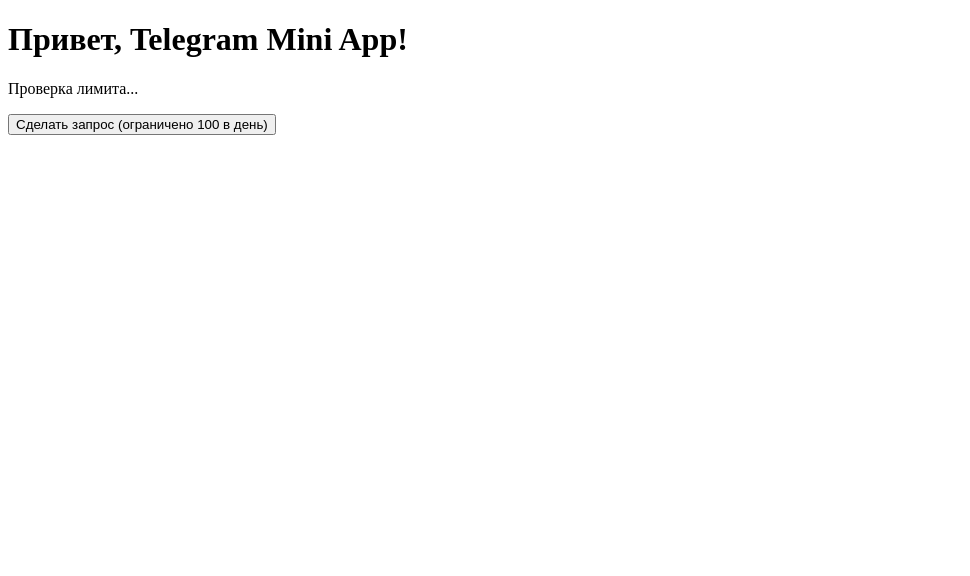
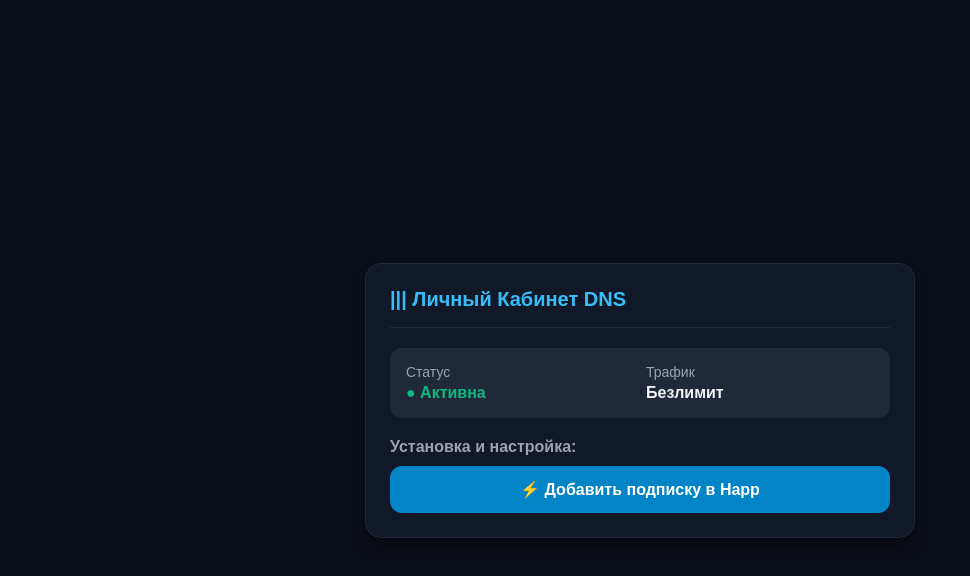
Before and after one commit to fckingcryxanz/vless-ez, a plain HTML site: page index.html in a window 1280 px wide. Shown: the whole page, without its empty margins (0-970 px from the left). Drawn offline with Linux system fonts and the light colour scheme.

Commit message:
Update index.html

```diff
--- a/index.html
+++ b/index.html
@@ -1,17 +1,41 @@
 <!DOCTYPE html>
 <html lang="ru">
 <head>
-  <meta charset="UTF-8">
-  <meta name="viewport" content="width=device-width, initial-scale=1.0">
-  <title>Мой Telegram Mini App</title>
-  <link rel="stylesheet" href="style.css">
-  <script src="https://telegram.org/js/telegram-web-app.js"></script>
+    <meta charset="UTF-8">
+    <meta name="viewport" content="width=device-width, initial-scale=1.0">
+    <title>Моя Подписка V2Ray</title>
+    <style>
+        body { background-color: #0b0f19; color: #f3f4f6; font-family: sans-serif; display: flex; justify-content: center; align-items: center; min-height: 100vh; margin: 0; }
+        .card { background-color: #111827; border: 1px solid #1f2937; border-radius: 16px; padding: 24px; width: 90%; max-width: 500px; box-shadow: 0 10px 15px -3px rgba(0,0,0,0.5); }
+        .header { display: flex; align-items: center; justify-content: space-between; border-bottom: 1px solid #1f2937; padding-bottom: 16px; margin-bottom: 20px; }
+        .title { font-size: 20px; font-weight: bold; color: #38bdf8; }
+        .status-box { background-color: #1f2937; border-radius: 12px; padding: 16px; margin-bottom: 20px; display: grid; grid-template-columns: 1fr 1fr; gap: 12px; }
+        .status-item { font-size: 14px; color: #9ca3af; }
+        .status-value { font-size: 16px; font-weight: bold; color: #f3f4f6; margin-top: 4px; }
+        .status-active { color: #10b981; }
+        .btn { background-color: #0284c7; color: white; border: none; border-radius: 12px; padding: 14px; width: 100%; font-size: 16px; font-weight: bold; cursor: pointer; text-align: center; text-decoration: none; display: block; box-sizing: border-box; margin-top: 10px; transition: 0.2s; }
+        .btn:hover { background-color: #0369a1; }
+        .apps-title { font-size: 16px; font-weight: bold; margin-bottom: 10px; color: #9ca3af; }
+    </style>
 </head>
 <body>
-  <h1>Привет, Telegram Mini App!</h1>
-  <p id="status">Проверка лимита...</p>
-  <button id="btn">Сделать запрос (ограничено 100 в день)</button>
-
-  <script src="app.js"></script>
+    <div class="card">
+        <div class="header">
+            <div class="title">||| Личный Кабинет DNS</div>
+        </div>
+        <div class="status-box">
+            <div>
+                <div class="status-item">Статус</div>
+                <div class="status-value status-active">● Активна</div>
+            </div>
+            <div>
+                <div class="status-item">Трафик</div>
+                <div class="status-value">Безлимит</div>
+            </div>
+        </div>
+        <div class="apps-title">Установка и настройка:</div>
+        <!-- Кнопка автоматического добавления подписки прямо в Happ -->
+        <a href="happ://sub/add/https://github.io" class="btn">⚡ Добавить подписку в Happ</a>
+    </div>
 </body>
 </html>
```
